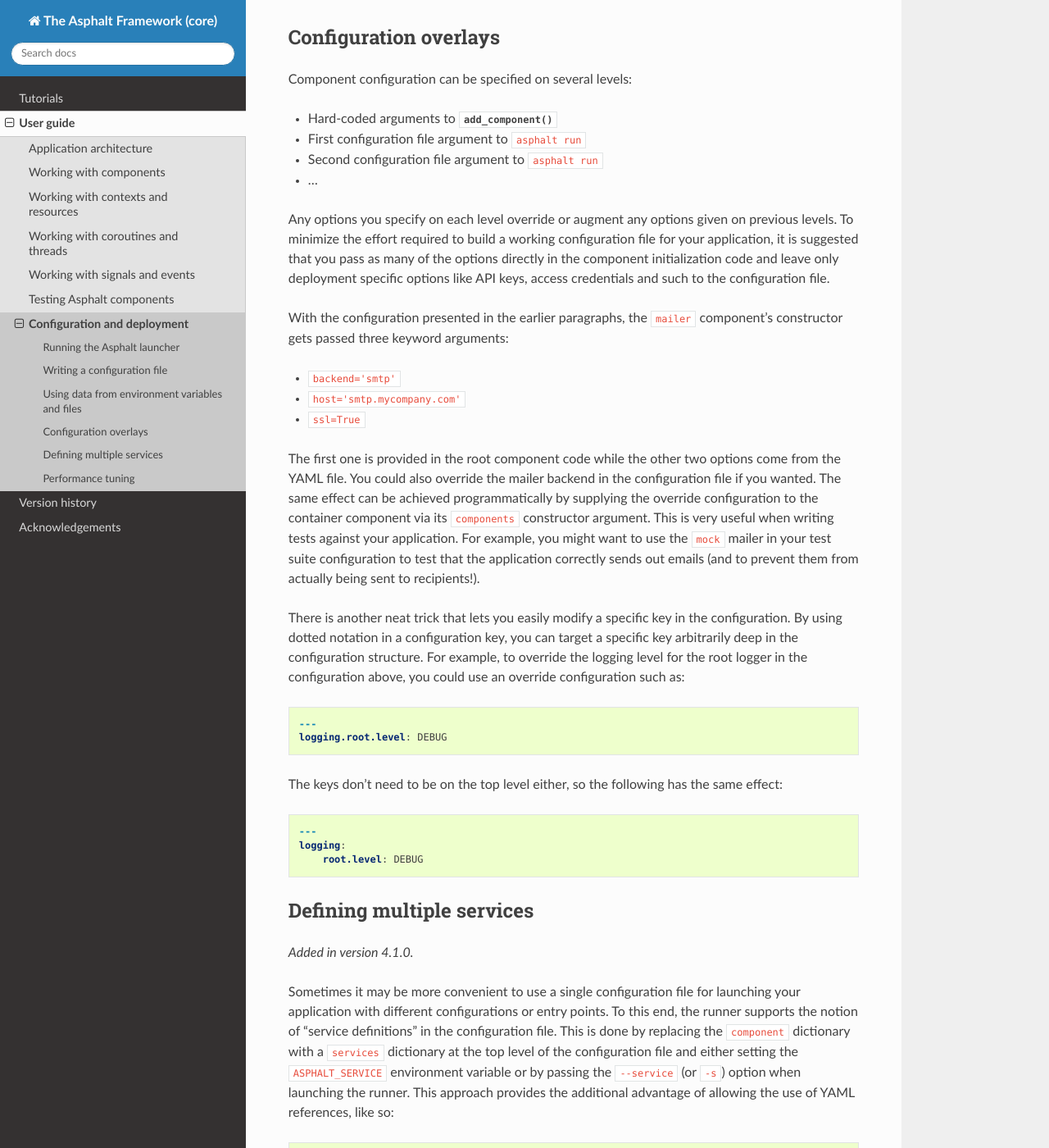
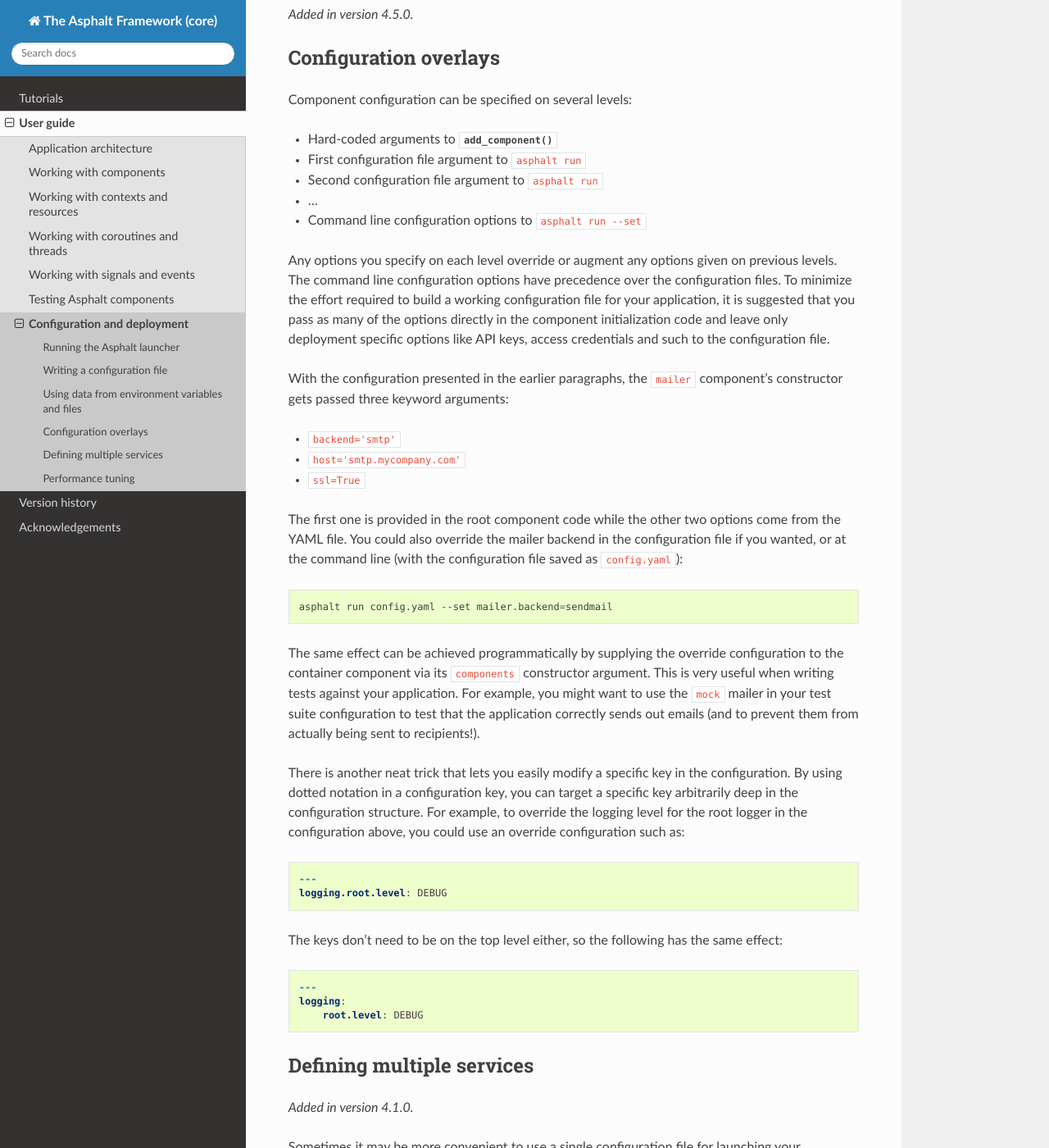
Before and after one commit to asphalt-framework/asphalt, a Sphinx documentation site: the page built from docs/userguide/deployment.rst, in a window 1280 px wide and 1400 px high, scrolled down 2978 px. Shown: the whole window at 82% size. Built offline with Sphinx 7.4.7 and the Read the Docs theme 2.0.0, drawn with Linux system fonts in a browser that asks for light colours; the version number could not be read and is left out; some of the changed text lies outside the part shown.

Commit message:
Update documentation

```diff
--- a/docs/userguide/deployment.rst
+++ b/docs/userguide/deployment.rst
@@ -17,17 +17,18 @@
 
 .. code-block:: bash
 
-    asphalt run yourconfig.yaml [your-overrides.yml...]
+    asphalt run yourconfig.yaml [your-overrides.yml...] [--set your.component.arg=val]
 
 Or alternatively:
 
-    python -m asphalt run yourconfig.yaml [your-overrides.yml...]
+    python -m asphalt run yourconfig.yaml [your-overrides.yml...] [--set your.component.arg=val]
 
 What this will do is:
 
 #. read all the given configuration files, starting from ``yourconfig.yaml``
-#. merge the configuration files' contents into a single configuration dictionary using
-   :func:`~asphalt.core.utils.merge_config`
+#. read the command line configuration options passed with ``--set``, if any
+#. merge the configuration files' contents and the command line configuration options into a single configuration dictionary using
+   :func:`~asphalt.core.utils.merge_config`.
 #. call :func:`~asphalt.core.runner.run_application` using the configuration dictionary as keyword
    arguments
 
@@ -147,8 +148,10 @@
 * First configuration file argument to ``asphalt run``
 * Second configuration file argument to ``asphalt run``
 * ...
+* Command line configuration options to ``asphalt run --set``
 
 Any options you specify on each level override or augment any options given on previous levels.
+The command line configuration options have precedence over the configuration files.
 To minimize the effort required to build a working configuration file for your application, it is
 suggested that you pass as many of the options directly in the component initialization code and
 leave only deployment specific options like API keys, access credentials and such to the
@@ -162,12 +165,18 @@
 * ``ssl=True``
 
 The first one is provided in the root component code while the other two options come from the YAML
-file. You could also override the mailer backend in the configuration file if you wanted. The same
-effect can be achieved programmatically by supplying the override configuration to the container
-component via its ``components`` constructor argument. This is very useful when writing tests
-against your application. For example, you might want to use the ``mock`` mailer in your test suite
-configuration to test that the application correctly sends out emails (and to prevent them from
-actually being sent to recipients!).
+file. You could also override the mailer backend in the configuration file if you wanted, or at the
+command line (with the configuration file saved as ``config.yaml``):
+
+.. code-block:: bash
+
+    asphalt run config.yaml --set mailer.backend=sendmail
+
+The same effect can be achieved programmatically by supplying the override configuration to the
+container component via its ``components`` constructor argument. This is very useful when writing
+tests against your application. For example, you might want to use the ``mock`` mailer in your test
+suite configuration to test that the application correctly sends out emails (and to prevent them
+from actually being sent to recipients!).
 
 There is another neat trick that lets you easily modify a specific key in the configuration.
 By using dotted notation in a configuration key, you can target a specific key arbitrarily deep in
```
Also changed, not shown: 1 other file.
